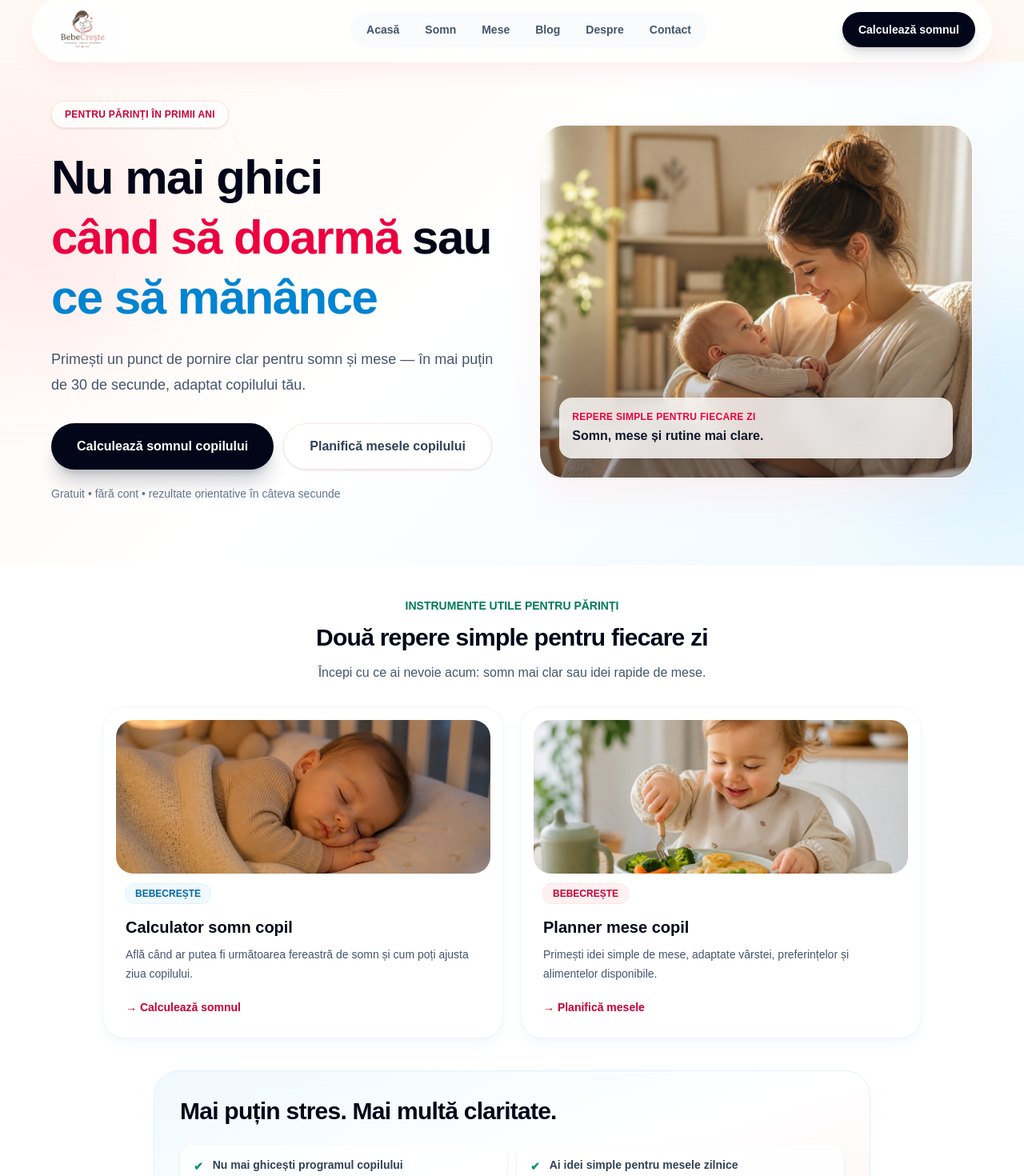
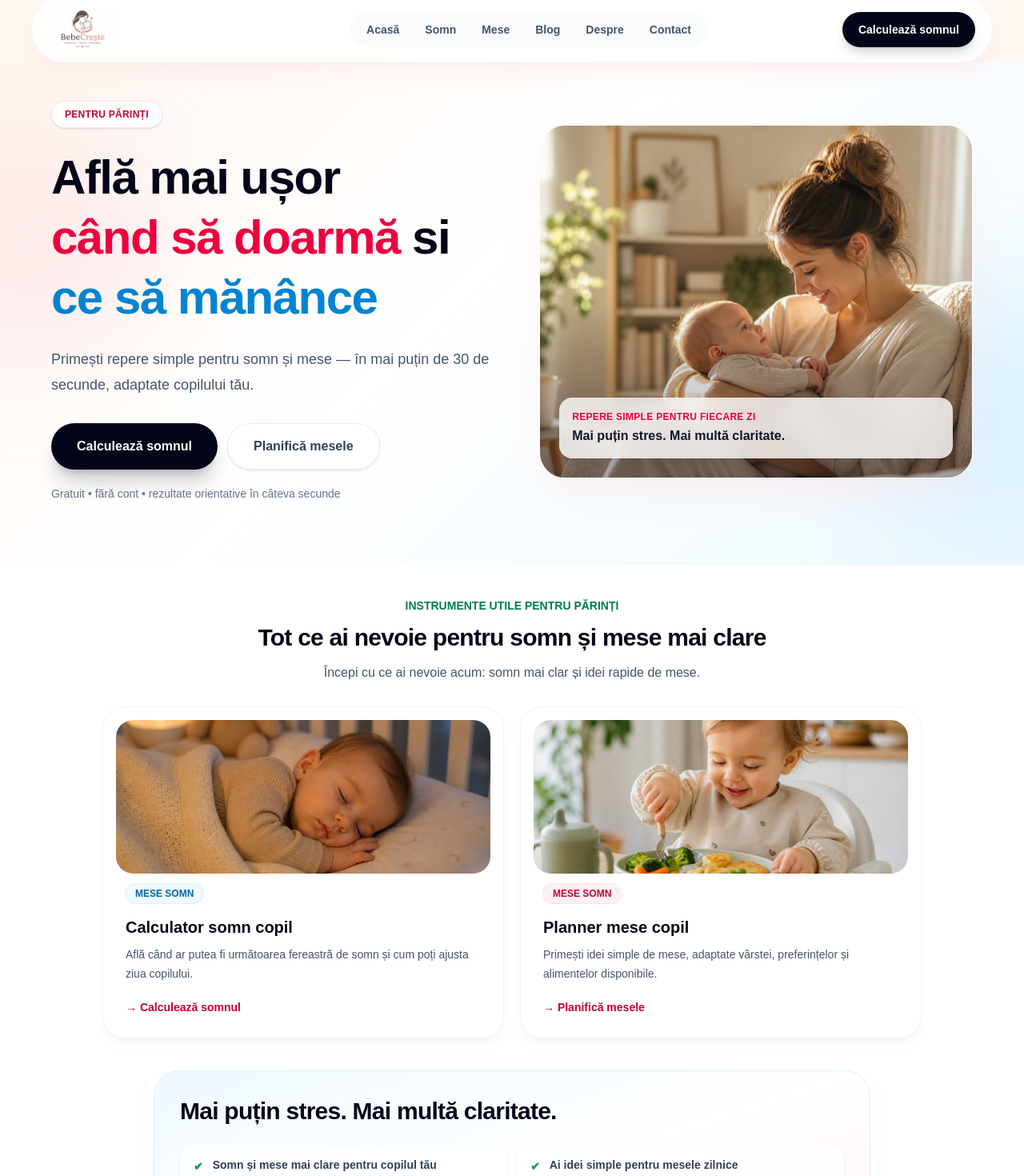
Before and after one commit to iulianacristea/bebecreste, a Next.js app: page / in a window 1280 px wide. Shown: the part 20-1490 px from the top of the page at 80% size. Built offline with nearby package versions, Linux system fonts and the light colour scheme.

Commit message:
small changes

```diff
--- a/app/page.tsx
+++ b/app/page.tsx
@@ -51,7 +51,7 @@ const capabilityCards = [
 ];
 
 const benefitPoints = [
-  "Nu mai ghicești programul copilului",
+  "Somn și mese mai clare pentru copilul tău",
   "Ai idei simple pentru mesele zilnice",
   "Înțelegi mai bine nevoile copilului",
   "Construiești rutine mai liniștite",
@@ -117,11 +117,10 @@ export default function Home() {
               Instrumente utile pentru părinți
             </p>
             <h2 className="mt-3 text-3xl font-bold tracking-tight text-slate-950">
-              Două repere simple pentru fiecare zi
+              Tot ce ai nevoie pentru somn și mese mai clare
             </h2>
             <p className="mt-3 text-base leading-7 text-slate-600">
-              Începi cu ce ai nevoie acum: somn mai clar sau idei rapide de
-              mese.
+              Începi cu ce ai nevoie acum: somn mai clar și idei rapide de mese.
             </p>
           </div>
 
@@ -146,7 +145,8 @@ export default function Home() {
                   <span
                     className={`inline-flex rounded-full px-3 py-1 text-xs font-bold uppercase ring-1 ${card.accent}`}
                   >
-                    BebeCrește
+                    MESE
+                    SOMN
                   </span>
 
                   <h3 className="mt-4 text-xl font-bold text-slate-950 transition duration-200 group-hover:text-rose-700">
--- a/src/components/Hero.tsx
+++ b/src/components/Hero.tsx
@@ -15,20 +15,19 @@ export function Hero() {
         <div>
           {/* badge */}
           <span className="inline-flex rounded-full border border-rose-100 bg-white/80 px-4 py-2 text-xs font-bold uppercase tracking-wide text-rose-700 shadow-sm">
-            Pentru părinți în primii ani
+            Pentru părinți
           </span>
 
           {/* headline */}
           <h1 className="mt-6 text-4xl font-extrabold leading-tight tracking-tight text-slate-950 sm:text-5xl lg:text-6xl">
-            Nu mai ghici <br />
-            <span className="text-rose-600">când să doarmă</span> sau{" "}
+            Află mai ușor  <br />
+            <span className="text-rose-600">când să doarmă</span> si{" "}
             <span className="text-sky-600">ce să mănânce</span>
           </h1>
 
           {/* subheadline */}
           <p className="mt-6 max-w-xl text-lg leading-8 text-slate-600">
-            Primești un punct de pornire clar pentru somn și mese — în mai puțin
-            de 30 de secunde, adaptat copilului tău.
+            Primești repere simple pentru somn și mese — în mai puțin de 30 de secunde, adaptate copilului tău.
           </p>
 
           {/* CTA */}
@@ -37,14 +36,14 @@ export function Hero() {
               href="/calculator-somn"
               className="inline-flex items-center justify-center rounded-full bg-slate-950 px-8 py-4 text-base font-semibold text-white shadow-xl shadow-slate-900/20 transition duration-200 hover:-translate-y-0.5 hover:bg-slate-800 hover:shadow-2xl focus:outline-none focus:ring-4 focus:ring-slate-300"
             >
-              Calculează somnul copilului
+              Calculează somnul
             </Link>
 
             <Link
               href="/planner-mese"
               className="inline-flex items-center justify-center rounded-full border border-rose-100 bg-white/90 px-8 py-4 text-base font-semibold text-slate-700 shadow-sm transition duration-200 hover:-translate-y-0.5 hover:border-rose-200 hover:bg-white hover:shadow-md focus:outline-none focus:ring-4 focus:ring-rose-100"
             >
-              Planifică mesele copilului
+              Planifică mesele
             </Link>
           </div>
 
@@ -76,7 +75,7 @@ export function Hero() {
                 Repere simple pentru fiecare zi
               </p>
               <p className="mt-1 text-base font-bold text-slate-900">
-                Somn, mese și rutine mai clare.
+                Mai puțin stres. Mai multă claritate.
               </p>
             </div>
           </div>
```
